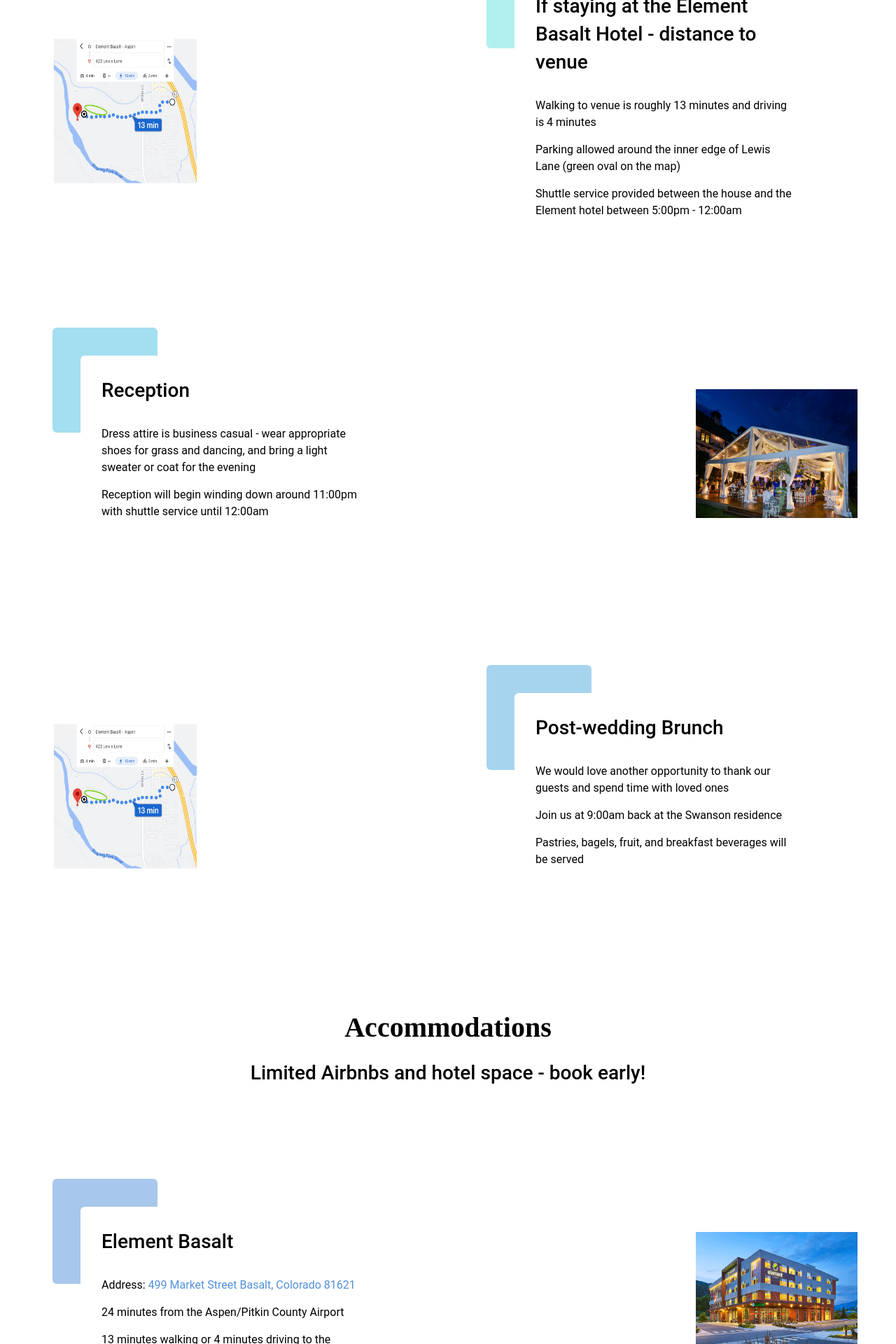
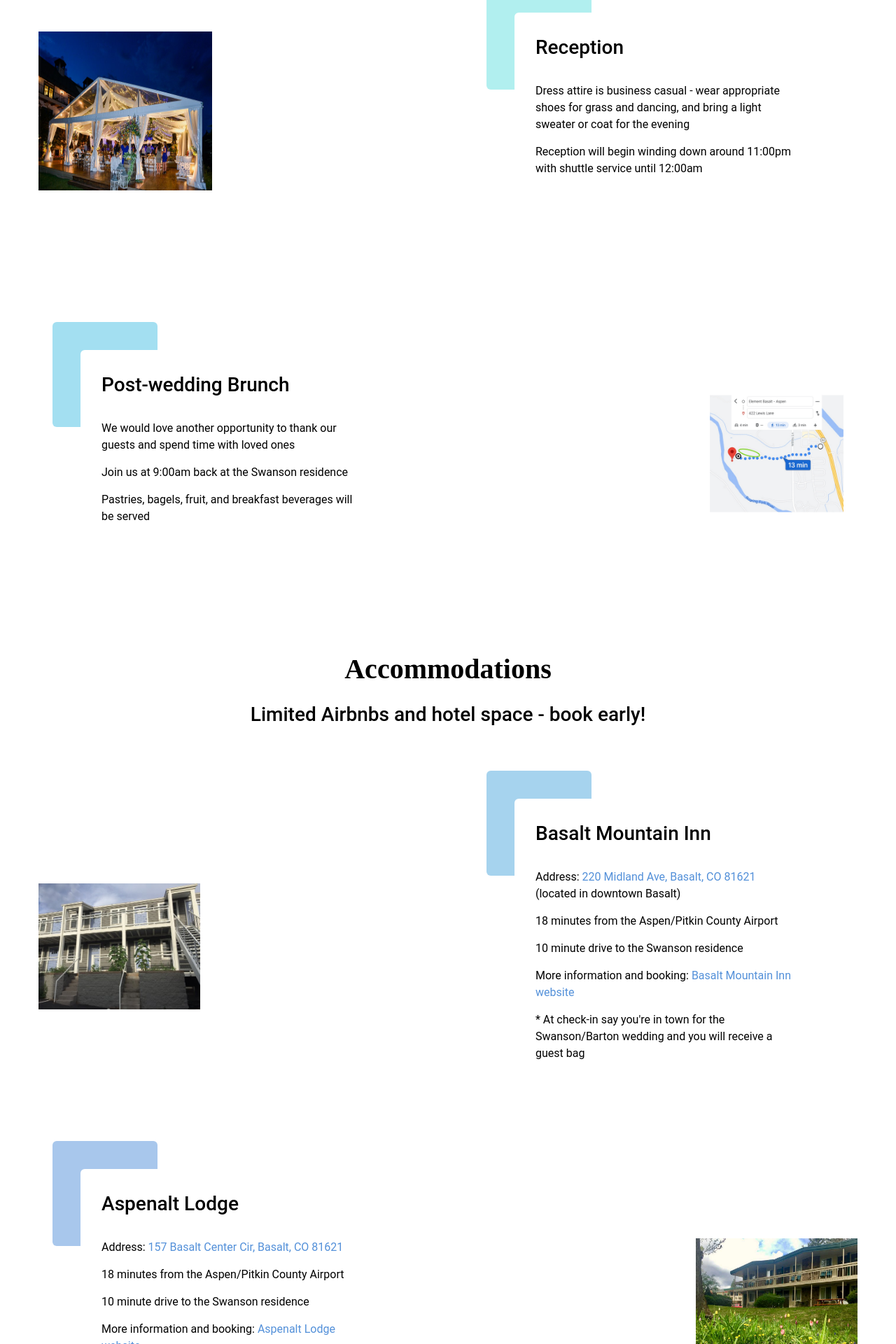
Before and after one commit to swanie21/wedding-story, a Next.js app: page /travel in a window 1280 px wide. Shown: the part 820-2740 px from the top of the page at 70% size. Built offline with nearby package versions, Linux system fonts and the light colour scheme.

Commit message:
update hotel info

```diff
--- a/pages/travel/index.tsx
+++ b/pages/travel/index.tsx
@@ -30,19 +30,18 @@ const Travel: React.FunctionComponent = () => {
         </div>
         <div className={`flex-wrapper ${styles['travel__section']}`}>
           <div className="flex-half flex-half-2">
-            <div className={`${styles['travel__image']} ${styles['travel__image-2']}`} role="img" style={{ backgroundImage: `url('/map.jpg')` }} />
+            <div className={`${styles['travel__image']} ${styles['travel__image-2']}`} role="img" style={{ backgroundImage: `url('/tent.png')` }} />
           </div>
           <div className="flex-half flex-half-1">
             <div className={styles['travel__details--container']}>
               <span className={`${styles['travel__details--block']} ${styles['travel__details--accent-color-2']}`} />
               <div className={styles['travel__details']}>
                 <div className={styles['travel__details--title']}>
-                  <h2>If staying at the Element Basalt Hotel - distance to venue</h2>
+                  <h2>Reception</h2>
                   <span className={`${styles['travel__details--title-highlight']} ${styles['travel__details--accent-color-2']}`} />
                 </div>
-                <p>Walking to venue is roughly 13 minutes and driving is 4 minutes</p>
-                <p>Parking allowed around the inner edge of Lewis Lane (green oval on the map)</p>
-                <p>Shuttle service provided between the house and the Element hotel between 5:00pm - 12:00am</p>
+                <p>Dress attire is business casual - wear appropriate shoes for grass and dancing, and bring a light sweater or coat for the evening</p>
+                <p>Reception will begin winding down around 11:00pm with shuttle service until 12:00am</p>
               </div>
             </div>
           </div>
@@ -53,29 +52,8 @@ const Travel: React.FunctionComponent = () => {
               <span className={`${styles['travel__details--block']} ${styles['travel__details--accent-color-3']}`} />
               <div className={styles['travel__details']}>
                 <div className={styles['travel__details--title']}>
-                  <h2>Reception</h2>
+                  <h2>Post-wedding Brunch</h2>
                   <span className={`${styles['travel__details--title-highlight']} ${styles['travel__details--accent-color-3']}`} />
-                </div>
-                <p>Dress attire is business casual - wear appropriate shoes for grass and dancing, and bring a light sweater or coat for the evening</p>
-                <p>Reception will begin winding down around 11:00pm with shuttle service until 12:00am</p>
-              </div>
-            </div>
-          </div>
-          <div className="flex-half">
-            <div className={`${styles['travel__image']} ${styles['travel__image-3']}`} role="img" style={{ backgroundImage: `url('/tent.png')` }} />
-          </div>
-        </div>
-        <div className={`flex-wrapper ${styles['travel__section']}`}>
-          <div className="flex-half flex-half-2">
-            <div className={`${styles['travel__image']} ${styles['travel__image-2']}`} role="img" style={{ backgroundImage: `url('/map.jpg')` }} />
-          </div>
-          <div className="flex-half flex-half-1">
-            <div className={styles['travel__details--container']}>
-              <span className={`${styles['travel__details--block']} ${styles['travel__details--accent-color-4']}`} />
-              <div className={styles['travel__details']}>
-                <div className={styles['travel__details--title']}>
-                  <h2>Post-wedding Brunch</h2>
-                  <span className={`${styles['travel__details--title-highlight']} ${styles['travel__details--accent-color-4']}`} />
                 </div>
                 <p>We would love another opportunity to thank our guests and spend time with loved ones</p>
                 <p>Join us at 9:00am back at the Swanson residence</p>
@@ -83,44 +61,71 @@ const Travel: React.FunctionComponent = () => {
               </div>
             </div>
           </div>
+          <div className="flex-half">
+            <div className={`${styles['travel__image']} ${styles['travel__image-3']}`} role="img" style={{ backgroundImage: `url('/map.jpg')` }} />
+          </div>
         </div>
         <h1>Accommodations</h1>
         <h2 className={styles['travel__subtitle']}>Limited Airbnbs and hotel space - book early!</h2>
+        <div className={`flex-wrapper ${styles['travel__section']}`}>
+          <div className="flex-half flex-half-2">
+            <div className={`${styles['travel__image']} ${styles['travel__image-4']}`} role="img" style={{ backgroundImage: `url('/basalt-mountain-inn.jpeg')` }} />
+          </div>
+          <div className="flex-half flex-half-1">
+            <div className={styles['travel__details--container']}>
+              <span className={`${styles['travel__details--block']} ${styles['travel__details--accent-color-4']}`} />
+              <div className={styles['travel__details']}>
+                <div className={styles['travel__details--title']}>
+                  <h2>Basalt Mountain Inn</h2>
+                  <span className={`${styles['travel__details--title-highlight']} ${styles['travel__details--accent-color-4']}`} />
+                </div>
+                <p>Address: <a href="https://goo.gl/maps/Abo4gPdov4RusnPw8" rel="noreferrer" target="_blank">220 Midland Ave, Basalt, CO 81621</a> (located in downtown Basalt)</p>
+                <p>18 minutes from the Aspen/Pitkin County Airport</p>
+                <p>10 minute drive to the Swanson residence</p>
+                <p>More information and booking: <a href="https://www.basaltmountaininn.com/" rel="noreferrer" target="_blank">Basalt Mountain Inn website</a></p>
+                <p>* At check-in say you're in town for the Swanson/Barton wedding and you will receive a guest bag</p>
+              </div>
+            </div>
+          </div>
+        </div>
         <div className={`flex-wrapper ${styles['travel__section']}`}>
           <div className={`flex-half ${styles['flex-half']}`}>
             <div className={styles['travel__details--container']}>
               <span className={`${styles['travel__details--block']} ${styles['travel__details--accent-color-5']}`} />
               <div className={styles['travel__details']}>
                 <div className={styles['travel__details--title']}>
-                  <h2>Element Basalt</h2>
+                  <h2>Aspenalt Lodge</h2>
                   <span className={`${styles['travel__details--title-highlight']} ${styles['travel__details--accent-color-5']}`} />
                 </div>
-                <p>Address: <a href="https://g.page/elementbasaltaspen?share" rel="noreferrer" target="_blank">499 Market Street Basalt, Colorado 81621</a></p>
-                <p>24 minutes from the Aspen/Pitkin County Airport</p>
-                <p>13 minutes walking or 4 minutes driving to the Swanson residence</p>
+                <p>Address: <a href="https://g.page/Aspenalt?share" rel="noreferrer" target="_blank">157 Basalt Center Cir, Basalt, CO 81621</a></p>
+                <p>18 minutes from the Aspen/Pitkin County Airport</p>
+                <p>10 minute drive to the Swanson residence</p>
+                <p>More information and booking: <a href="https://aspenalt.com/" rel="noreferrer" target="_blank">Aspenalt Lodge website</a></p>
+                <p>* At check-in say you're in town for the Swanson/Barton wedding and you will receive a guest bag</p>
               </div>
             </div>
           </div>
           <div className="flex-half">
-            <div className={`${styles['travel__image']} ${styles['travel__image-5']}`} role="img" style={{ backgroundImage: `url('/element-hotel.jpeg')` }} />
+            <div className={`${styles['travel__image']} ${styles['travel__image-5']}`} role="img" style={{ backgroundImage: `url('/aspenalt-lodge.jpg')` }} />
           </div>
         </div>
         <div className={`flex-wrapper ${styles['travel__section']}`}>
           <div className="flex-half flex-half-2">
-            <div className={`${styles['travel__image']} ${styles['travel__image-6']}`} role="img" style={{ backgroundImage: `url('/basalt-mountain-inn.jpeg')` }} />
+            <div className={`${styles['travel__image']} ${styles['travel__image-6']}`} role="img" style={{ backgroundImage: `url('/element-hotel.jpeg')` }} />
           </div>
           <div className="flex-half flex-half-1">
             <div className={styles['travel__details--container']}>
               <span className={`${styles['travel__details--block']} ${styles['travel__details--accent-color-6']}`} />
               <div className={styles['travel__details']}>
                 <div className={styles['travel__details--title']}>
-                  <h2>Basalt Mountain Inn</h2>
+                  <h2>Element Basalt</h2>
                   <span className={`${styles['travel__details--title-highlight']} ${styles['travel__details--accent-color-6']}`} />
                 </div>
-                <p>Address: <a href="https://goo.gl/maps/Abo4gPdov4RusnPw8" rel="noreferrer" target="_blank">220 Midland Ave, Basalt, CO 81621</a> (located in downtown Basalt)</p>
-                <p>18 minutes from the Aspen/Pitkin County Airport</p>
-                <p>10 minute drive to the Swanson residence</p>
-                <p>More information and booking: <a href="https://www.basaltmountaininn.com/" rel="noreferrer" target="_blank">Basalt Mountain Inn website</a></p>
+                <p>Address: <a href="https://g.page/elementbasaltaspen?share" rel="noreferrer" target="_blank">499 Market Street Basalt, Colorado 81621</a></p>
+                <p>24 minutes from the Aspen/Pitkin County Airport</p>
+                <p>13 minutes walking or 4 minutes driving to the Swanson residence</p>
+                <p>* At check-in say you're in town for the Swanson/Barton wedding and you will receive a guest bag</p>
+                <p className="warning-notice">FULLY BOOKED - availability still in downtown Basalt and Carbondale Hotels</p>
               </div>
             </div>
           </div>
@@ -131,18 +136,17 @@ const Travel: React.FunctionComponent = () => {
               <span className={`${styles['travel__details--block']} ${styles['travel__details--accent-color-1']}`} />
               <div className={styles['travel__details']}>
                 <div className={styles['travel__details--title']}>
-                  <h2>Aspenalt Lodge</h2>
+                  <h2>If staying at the Element Basalt Hotel - distance to venue</h2>
                   <span className={`${styles['travel__details--title-highlight']} ${styles['travel__details--accent-color-1']}`} />
                 </div>
-                <p>Address: <a href="https://g.page/Aspenalt?share" rel="noreferrer" target="_blank">157 Basalt Center Cir, Basalt, CO 81621</a></p>
-                <p>18 minutes from the Aspen/Pitkin County Airport</p>
-                <p>10 minute drive to the Swanson residence</p>
-                <p>More information and booking: <a href="https://aspenalt.com/" rel="noreferrer" target="_blank">Aspenalt Lodge website</a></p>
+                <p>Walking to venue is roughly 13 minutes and driving is 4 minutes</p>
+                <p>Parking allowed around the inner edge of Lewis Lane (green oval on the map)</p>
+                <p>Shuttle service provided between the house and the Element hotel between 5:00pm - 12:00am</p>
               </div>
             </div>
           </div>
           <div className="flex-half">
-            <div className={`${styles['travel__image']} ${styles['travel__image-7']}`} role="img" style={{ backgroundImage: `url('/aspenalt-lodge.jpg')` }} />
+            <div className={`${styles['travel__image']} ${styles['travel__image-3']}`} role="img" style={{ backgroundImage: `url('/map.jpg')` }} />
           </div>
         </div>
         <div className={`flex-wrapper ${styles['travel__section']}`}>
--- a/styles/base/_colors.scss
+++ b/styles/base/_colors.scss
@@ -15,3 +15,4 @@ $aquamarine: #80FFDB;
 $white: #FFFFFF;
 $title: #0A0A0A;
 $content: #212121;
+$warning-red: #FF3D41;
--- a/styles/globals.scss
+++ b/styles/globals.scss
@@ -71,6 +71,10 @@ main {
   }
 }
 
+.warning-notice {
+  color: $warning-red;
+}
+
 // Needed for the absolute positioned elements to appear behind mobile nav when open
 #travel-page {
   &.adjust-layering {
```
